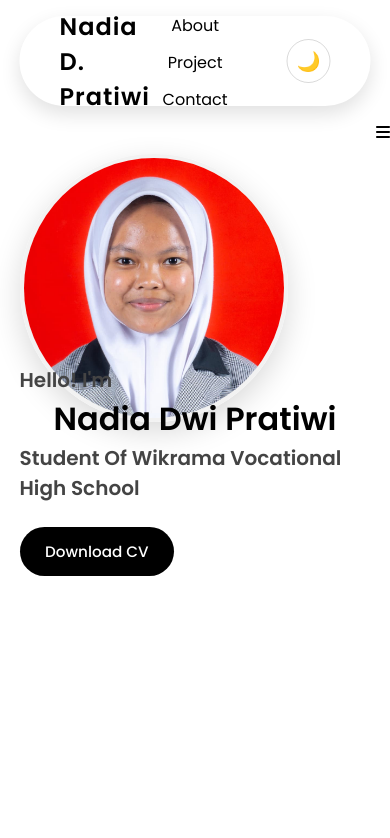
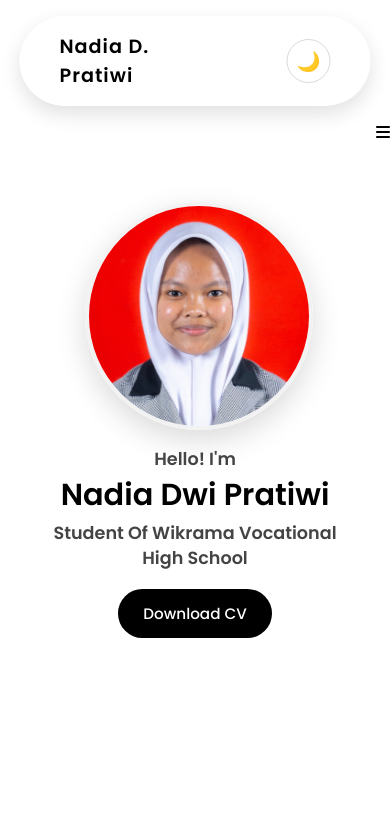
Before and after one commit to nadiadwipratiwi/portfolio-nadia, a plain HTML site: page index.html in a window 390 px wide. Shown: the top 838 px of the page. Drawn offline with Linux system fonts and the light colour scheme.

Commit message:
update responsive

```diff
--- a/responsive.css
+++ b/responsive.css
@@ -1,21 +1,139 @@
 @media screen and (max-width: 1400px) {
     #profile {
-        height: 83vh;
-        margin-bottom: 6rem;
+        height: 70vh;
+        margin-bottom: 8rem;
     }
 
     .about-container {
-        flex-wrap: wrap;
+        grid-template-columns: repeat(2, 1fr);
+    }
+}
+
+@media screen and (max-width: 768px) {
+
+    /* GLOBAL */
+    section {
+        margin: 0 5%;
+        height: auto;
     }
 
+    /* NAV */
+    .mobile-menu {
+        display: block;
+    }
 
+    .nav-link {
+        display: none;
+    }
+
+    .logo {
+        font-size: 1.2rem;
+    }
+
+    /* PROFILE */
+    #profile {
+        height: auto;
+        margin-top: 3rem;
+        margin-bottom: 3rem;
+        display: block;
+        text-align: center;
+        gap: 0;
+    }
+
+    .section-pic {
+        width: 220px;
+        height: 220px;
+        margin: 0 auto 1.5rem;
+    }
+
+    .section-pic img {
+        width: 100%;
+        height: 100%;
+    }
+
+    .section-text p {
+        font-size: 1.1rem;
+    }
+
+    .section-text {
+        text-align: center;
+        padding: 0 1rem;
+    }
+
+    .section-p1-profile {
+        font-size: 1rem;
+        margin-bottom: 0.3rem;
+    }
+
+    .section-text h1 {
+        font-size: 1.9rem;
+        line-height: 1.2;
+        margin-bottom: 0.5rem;
+    }
+
+    .section-p2 {
+        font-size: 0.95rem;
+        line-height: 1.4;
+        margin-bottom: 1.2rem;
+    }
+
+    .btn-container {
+        margin-top: 0.5rem;
+        display: flex;
+        justify-content: center;
+    }
+
+    .title {
+        font-size: 2rem;
+    }
+
+    /* ABOUT */
+    .about-container {
+        display: flex;
+        flex-direction: column;
+        gap: 2rem;
+    }
+
+    .detail-container h3 {
+        margin-bottom: 1rem;
+    }
+
+    /* PROJECT */
+    .project-pic1 {
+        flex-direction: column;
+        gap: 1.5rem;
+    }
+
+    .pic-pic {
+        width: 100%;
+        height: auto;
+    }
+
+    /* CERTIFICATE */
+    .certificate-grid {
+        grid-template-columns: 1fr;
+    }
+
+    /* CONTACT */
+    #contact {
+        height: auto;
+    }
+
+    .contact-info-upper-container {
+        flex-direction: column;
+    }
+
+    footer {
+        height: auto;
+        margin-bottom: 2rem;
+    }
 }
 
 #check {
     display: none;
 }
 
-@media (max-width: 768px) {
+/* @media (max-width: 768px) {
     .certificate-grid {
         grid-template-columns: 1fr;
     }
@@ -116,4 +234,4 @@
         font-size: 2rem;
     }
 
-}
+} */
--- a/style.css
+++ b/style.css
@@ -236,16 +236,16 @@ a:hover {
 
 section {
     padding-top: 4vh;
-    height: 80vh;
     margin: 0 10rem;
     margin-bottom: 8rem;
     box-sizing: border-box;
-    min-height: fit-content;
 }
 
 /* PROFILE SECTION */
 
 #profile {
+    min-height: 70vh;
+    margin-bottom: 10rem;
     display: flex;
     align-items: center;
     justify-content: center;
@@ -289,7 +289,7 @@ section {
 
 #about {
     position: relative;
-    margin-bottom: 25rem;
+    margin-bottom: 6rem;
 }
 
 .about-container {
```
